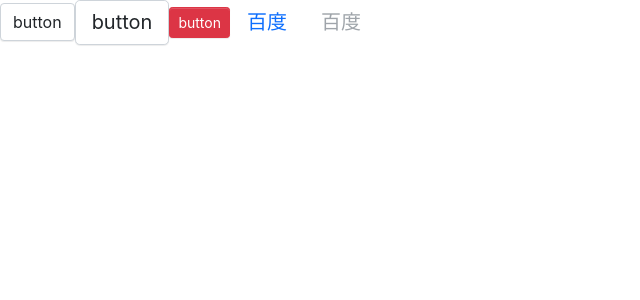
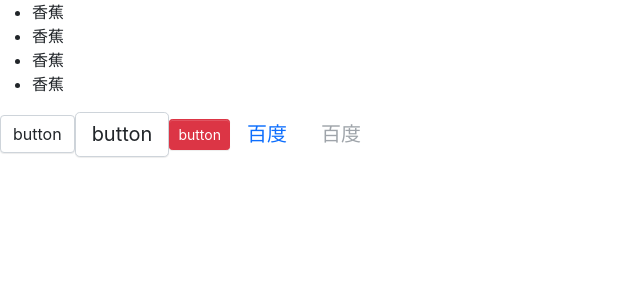
Before and after one commit to succ666/cat-ui, a React (Create React App) app: page / in a window 1280 px wide. Shown: the top 300 px of the page, without its empty margins (0-640 px from the left). Built offline with nearby package versions, Linux system fonts and the light colour scheme.

Commit message:
编写菜单组件

```diff
--- a/src/App.tsx
+++ b/src/App.tsx
@@ -1,11 +1,27 @@
 import React from 'react';
 import './App.css';
 import Button, {ButtonSize, ButtonType}  from './components/Button/button';
+import Menu from "./components/Menu/menu";
+import MenuItem from "./components/Menu/menuItem";
 
 function App() {
   return (
     <div>
       <header>
+        <Menu defaultIndex={0}>
+          <MenuItem>
+            香蕉
+          </MenuItem>
+          <MenuItem>
+            香蕉
+          </MenuItem>
+          <MenuItem>
+            香蕉
+          </MenuItem>
+          <MenuItem>
+            香蕉
+          </MenuItem>
+        </Menu>
         <Button >button</Button>
         <Button btnType={ButtonType.Default} size={ButtonSize.Large}>button</Button>
         <Button btnType={ButtonType.Danger} size={ButtonSize.Small}>button</Button>
--- /dev/null
+++ b/src/components/Menu/menu.tsx
@@ -0,0 +1,37 @@
+import React from "react";
+import classNames from 'classnames'
+
+type MenuMode = 'horizontal' | 'vertical'
+export interface  MenuProps {
+    defaultIndex?: number;
+    className?: string;
+    mode?: MenuMode;
+    style?: React.CSSProperties;
+    onSelect?: (selectedIndex: number) => void;
+    children?: React.ReactNode
+}
+
+const Menu: React.FC<MenuProps> = (props) => {
+    const {
+        className,
+        mode,
+        style,
+        children,
+        defaultIndex
+    } = props
+    const classes = classNames('menu', className, {
+        'menu-vertical': mode === 'vertical'
+    })
+    return (
+        <ul className={classes} style={style}>
+            {children}
+        </ul>
+    )
+}
+
+Menu.defaultProps = {
+    defaultIndex: 0,
+    mode: 'horizontal'
+}
+
+export default Menu
--- /dev/null
+++ b/src/components/Menu/menuItem.tsx
@@ -0,0 +1,30 @@
+import React from "react";
+import classNames from 'classnames'
+
+export interface MenuItemProps {
+    index?: number;
+    disabled?: boolean;
+    className?: string;
+    style?: React.CSSProperties;
+    children?: React.ReactNode
+}
+
+const MenuItem: React.FC<MenuItemProps> = (props) => {
+    const {
+        index,
+        disabled,
+        className,
+        style,
+        children
+    } = props
+    const classes = classNames('menu-item', className, {
+        'is-disabled': disabled
+    })
+    return (
+        <li className={classes} style={style}>
+            {children}
+        </li>
+    )
+}
+
+export default MenuItem;
```
